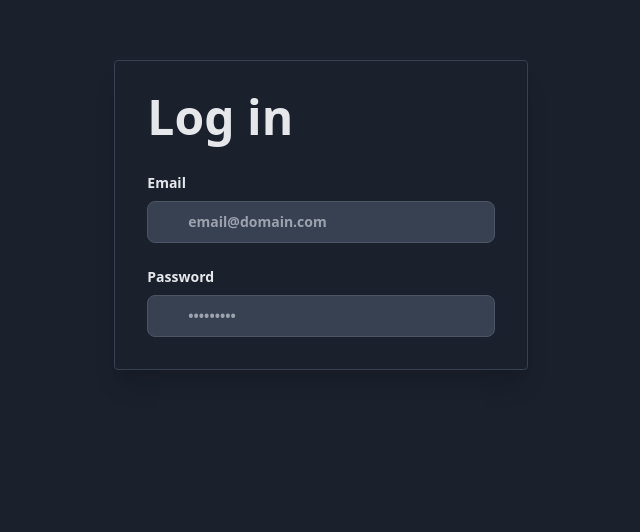
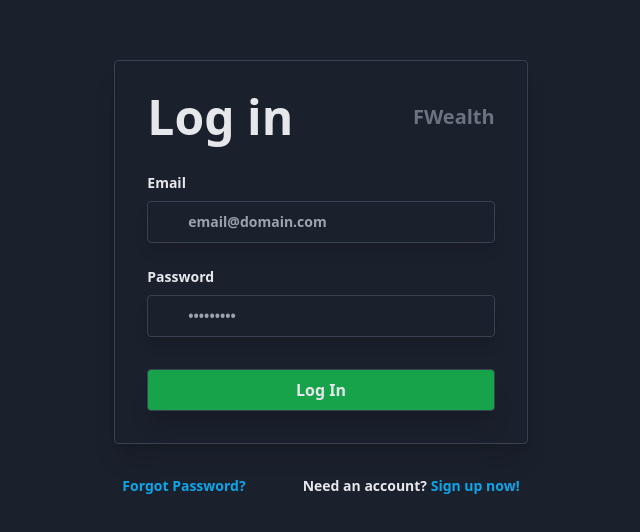
Before and after one commit to charls96/task-manager-frontend, a React (Vite) app: page / in a window 1280 px wide. Shown: the part 216-748 px from the top of the page, without its empty margins (319-959 px from the left). Built offline with nearby package versions, Linux system fonts and the light colour scheme; some icons are missing.

Commit message:
log in form finished

```diff
--- a/src/pages/Login.jsx
+++ b/src/pages/Login.jsx
@@ -2,39 +2,79 @@ import { KeyOutline, MailOutline } from "react-ionicons";
 
 const Login = () => {
   return (
+    <>
       <div className="text-gray-200 font-bold border border-gray-700 rounded p-8 shadow-xl">
-      <h1 className="text-5xl mb-8">Log in</h1>
+        <div className="flex justify-between items-center mb-8">
+          <h1 className="text-5xl">Log in</h1>
+          <h2 className="text-xl text-gray-500 flex items-center gap-2">FWealth</h2>
+        </div>
         <form>
-        <label htmlFor="input-group-1" className="block mb-2 text-sm font-bold">
+          <label
+            htmlFor="input-group-1"
+            className="block mb-2 text-sm font-bold"
+          >
             Email
           </label>
           <div className="relative mb-6">
             <div className="flex absolute inset-y-0 left-0 items-center pl-3 pointer-events-none">
-            <MailOutline color="text-gray-500" className="text-gray-500 h-5 w-5" />
+              <MailOutline
+                color="text-gray-500"
+                className="text-gray-500 h-5 w-5"
+              />
             </div>
             <input
               type="text"
-            className="border text-sm rounded-lg block w-full pl-10 p-2.5  bg-gray-700 border-gray-600 placeholder-gray-400 text-white focus:ring-blue-500 focus:border-blue-500"
+              className="border text-sm rounded block w-full pl-10 p-2.5  bg-midnight border-gray-700 placeholder-gray-400 text-white focus:ring-blue-500 focus:border-blue-500 shadow-lg"
               placeholder="email@domain.com"
               required
             />
           </div>
-        <label htmlFor="input-group-1" className="block mb-2 text-sm font-bold">
+          <label
+            htmlFor="input-group-1"
+            className="block mb-2 text-sm font-bold"
+          >
             Password
           </label>
-        <div className="relative">
+          <div className="relative mb-8">
             <div className="flex absolute inset-y-0 left-0 items-center pl-3 pointer-events-none">
-            <KeyOutline color="text-gray-500" className="text-gray-500 h-5 w-5" />
+              <KeyOutline
+                color="text-gray-500"
+                className="text-gray-500 h-5 w-5"
+              />
             </div>
             <input
               type="password"
-            className="border text-sm rounded-lg block w-full pl-10 p-2.5  bg-gray-700 border-gray-600 placeholder-gray-400 text-white focus:ring-blue-500 focus:border-blue-500"
+              className="border text-sm rounded block w-full pl-10 p-2.5  bg-midnight border-gray-700 placeholder-gray-400 text-white focus:ring-blue-500 focus:border-blue-500 shadow-lg"
               placeholder="•••••••••"
               required
             />
           </div>
+          <button
+            type="submit"
+            className="bg-green-600 w-full p-2 border border-gray-700 rounded shadow-xl hover:bg-green-700 hover:transition-colors duration-700"
+          >
+            Log In
+          </button>
         </form>
       </div>
+      <div className="flex text-xs sm:text-sm justify-between mt-8 mx-2 text-gray-200 font-bold">
+        <a
+          className="text-sky-500 hover:text-sky-600 transition-colors"
+          href=""
+        >
+          Forgot Password?
+        </a>
+        <p>
+          Need an account?{" "}
+          <a
+            className="text-sky-500 hover:text-sky-600 transition-colors"
+            href=""
+          >
+            Sign up now!
+          </a>
+        </p>
+      </div>
+    </>
   );
 };
 
```
Lines whose indentation alone changed are shown as unchanged.
